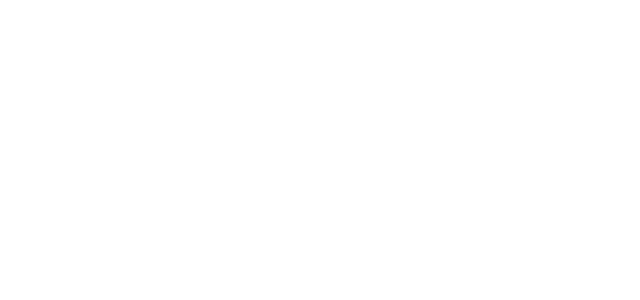
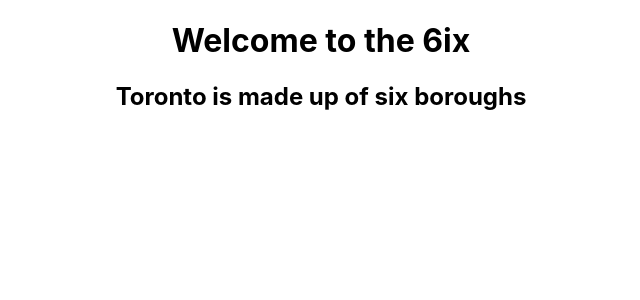
Before and after one commit to sarahsonder/toronno-for-you, a React (Create React App) app: page /crash-course in a window 1280 px wide. Shown: the top 300 px of the page, without its empty margins (319-959 px from the left). Built offline with nearby package versions, Linux system fonts and the light colour scheme.

Commit message:
edit crash-course

```diff
--- a/src/App.js
+++ b/src/App.js
@@ -4,6 +4,7 @@
 import {Routes, Route} from 'react-router-dom';
 import Trip_Planning from "./components/Trip_Planning";
 import LandingPage from "./components/LandingPage";
+import Crash_Course from "./components/Crash_Course";
 
 const App = () => {
   return (
@@ -11,6 +12,7 @@
         <Routes>
             <Route exact path="/" element={<LandingPage/>}></Route>
             <Route exact path="/trip-planning" element={<Trip_Planning/>}></Route>
+            <Route exact path="/crash-course" element={<Crash_Course/>}></Route>
         </Routes>
     </div>
   );
--- a/src/components/Crash_Course.js
+++ b/src/components/Crash_Course.js
@@ -3,7 +3,8 @@
 export const Crash_Course = () => {
     return(
         <div className="crash-course">
-            Hi
+            <h1>Welcome to the 6ix</h1>
+            <h2>Toronto is made up of six boroughs</h2>
         </div>
     )
 }
```
